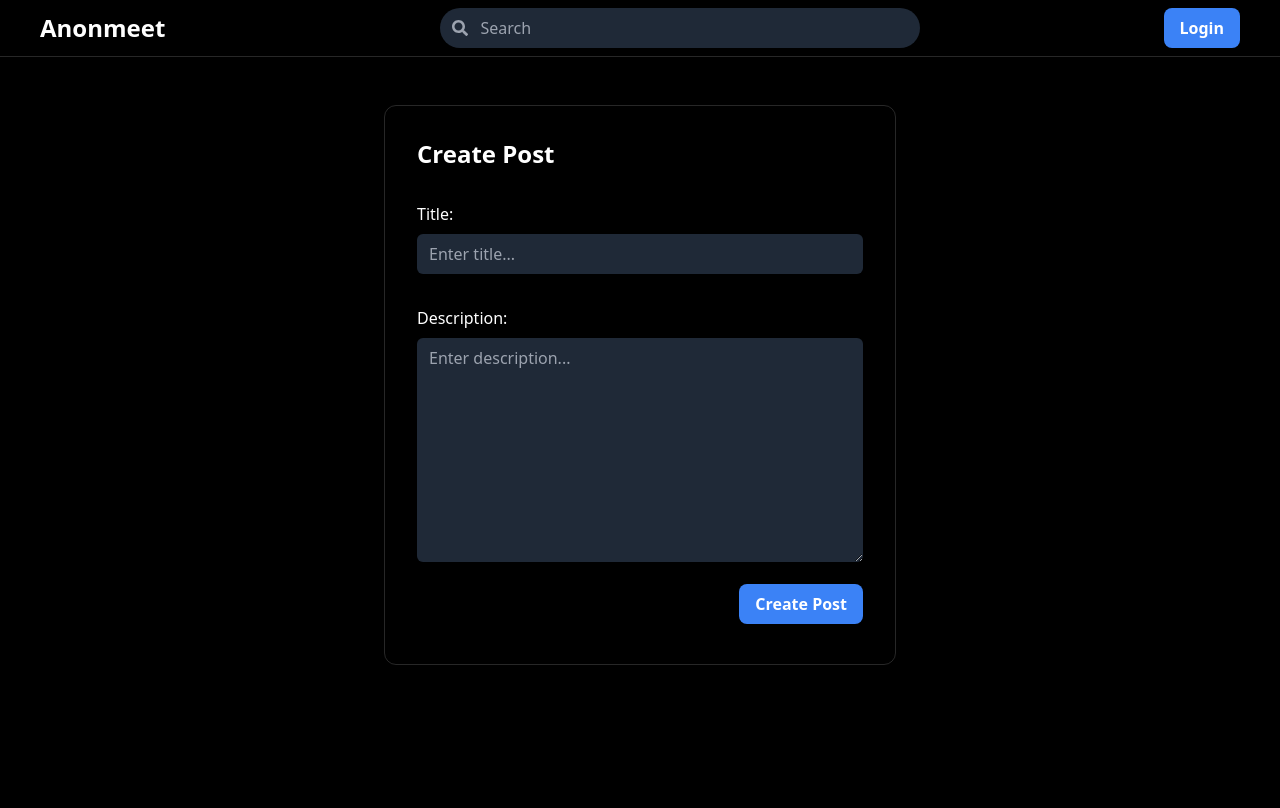
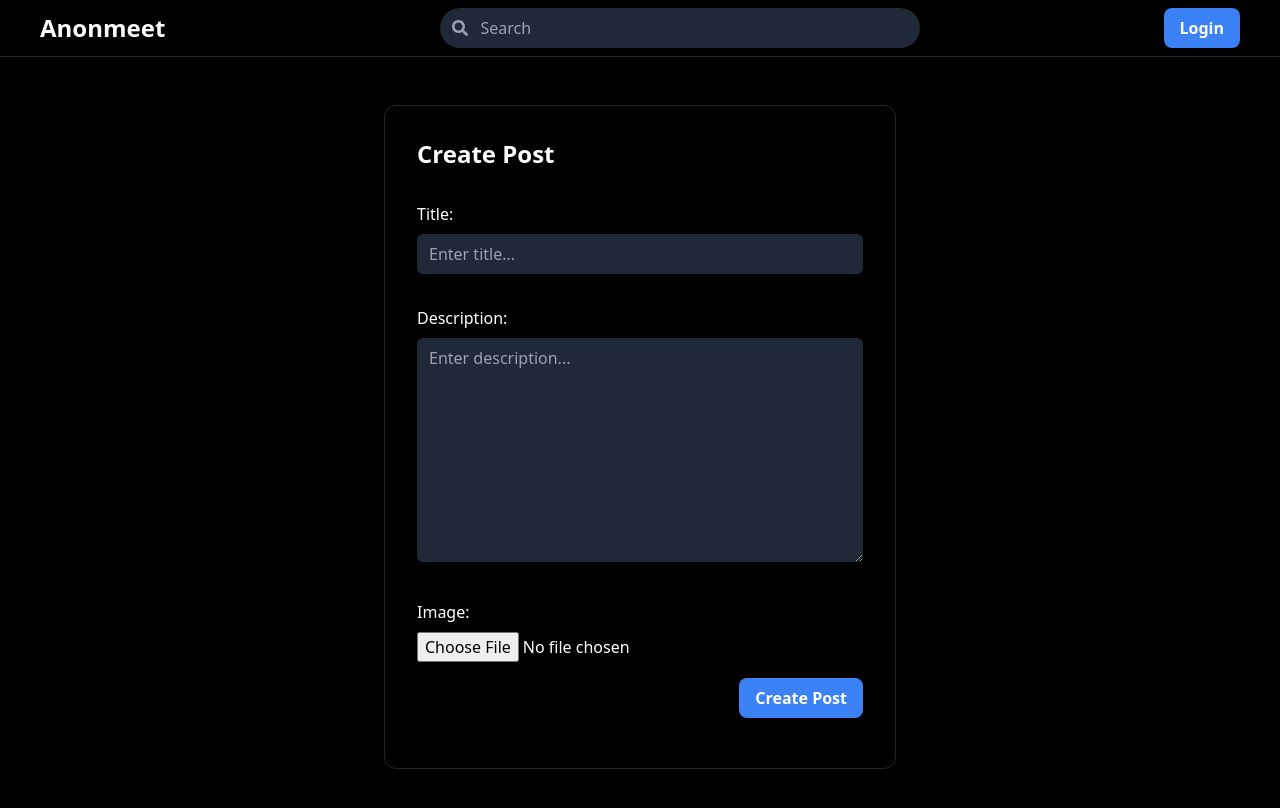
Before and after one commit to pramod726/Anonmeet, a React (Create React App) app in the folder frontend/: page /post in a window 1280 px wide. Shown: the top 808 px of the page. Built offline with nearby package versions, Linux system fonts and the light colour scheme.

Commit message:
File as input

```diff
--- a/frontend/src/component/CreatePost.js
+++ b/frontend/src/component/CreatePost.js
@@ -1,19 +1,29 @@
-import React,{useState} from 'react';
+import React, { useState } from 'react';
 import Navbar from './Navbar/Navbar';
 import UseCreatePost from '../hooks/UseCreatePost';
 
 export default function CreatePost() {
     const [formData, setFormData] = useState({
         title: '',
-        description: ''
+        description: '',
+        image: null // Store image file
     });
+
     const handleChange = (e) => {
-        const { name, value } = e.target;
+        const { name, value, files } = e.target;
+        if (name === 'image') {
+            setFormData({
+                ...formData,
+                [name]: files[0] // Store the selected file
+            });
+        } else {
             setFormData({
                 ...formData,
                 [name]: value
             });
+        }
     };
+
     const handleSubmit = (e) => {
         e.preventDefault();
         console.log("post")
@@ -21,22 +31,28 @@ export default function CreatePost() {
         console.log(response);
         setFormData({
             title: '',
-                description: ''
+            description: '',
+            image: null
         });
     };
+
     return (
         <div>
             <Navbar />
             <div className='flex justify-center bg-black h-screen'>
-                <form className='w-[40vw] m-12 border-[1px] border-[#9c9c9c40] rounded-xl h-[70vh] ' onSubmit={handleSubmit}>
+                <form className='w-[40vw] m-12 border-[1px] border-[#9c9c9c40] rounded-xl h-[83vh] ' onSubmit={handleSubmit}>
                     <div className='text-white text-2xl font-semibold mt-8 ml-8'>Create Post</div>
                     <div className="mt-8 mx-8">
                         <label className="text-white block mb-2">Title:</label>
-                        <input type="text" name='title' value={formData.title} onChange={handleChange}  className="bg-gray-800 text-white rounded-md px-3 py-2 w-full" placeholder="Enter title..." />
+                        <input type="text" name='title' value={formData.title} onChange={handleChange} className="bg-gray-800 text-white rounded-md px-3 py-2 w-full" placeholder="Enter title..." />
                     </div>
                     <div className="mt-8 mx-8">
                         <label className="text-white block mb-2">Description:</label>
                         <textarea className="bg-gray-800 text-white rounded-md px-3 py-2 w-full h-56" name='description' value={formData.description} onChange={handleChange} placeholder="Enter description..."></textarea>
+                    </div>
+                    <div className="mt-8 mx-8">
+                        <label className="text-white block mb-2">Image:</label>
+                        <input type="file" name='image' accept="image/*" onChange={handleChange} className="text-white" />
                     </div>
                     <div className="flex justify-end mt-4 mx-8">
                         <button type='submit' className="bg-blue-500 hover:bg-blue-600 text-white font-semibold py-2 px-4 rounded-lg">Create Post</button>
```
Lines whose indentation alone changed are shown as unchanged.
